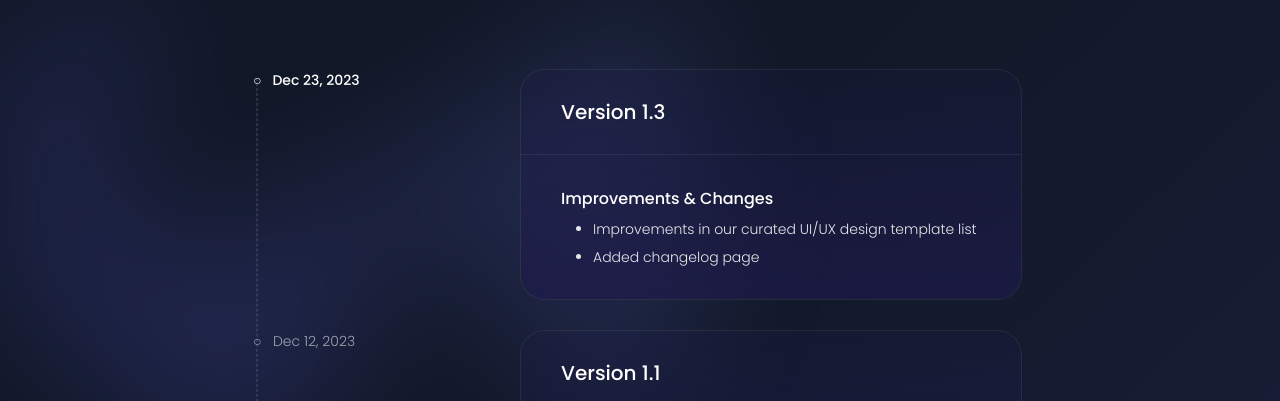
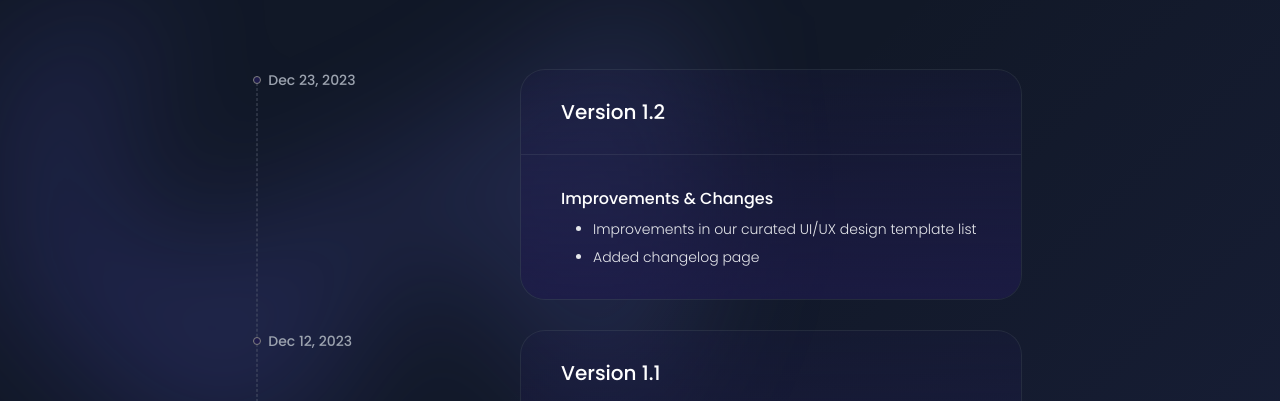
Before and after one commit to irakli2206/gravette-landing-page, a React (Vite) app: page /changelog in a window 1280 px wide. Shown: the part 362-763 px from the top of the page. Built offline with nearby package versions, Linux system fonts and the light colour scheme.

Commit message:
added changelog animation

```diff
--- a/src/components/changelog/ChangelogCard.tsx
+++ b/src/components/changelog/ChangelogCard.tsx
@@ -1,3 +1,4 @@
+import { motion } from "framer-motion"
 
 type Props = {
   version: string
@@ -8,7 +9,22 @@ type Props = {
 
 const ChangelogCard = ({ version, date, improvements, bugfixes }: Props) => {
   return (
-    <div className="relative z-50 rounded-3xl ring-1 ring-gray-500/20  bg-gradient-to-b from-indigo-950/20 to-indigo-950/70  md:min-w-[500px] overflow-hidden" >
+
+    <motion.div
+      key={date}
+      initial={{
+        opacity: 0,
+        x: -30
+      }}
+      whileInView={{
+        opacity: 1,
+        x: 0
+      }}
+      transition={{
+        bounce: 0
+      }}
+      viewport={{ once: true }}
+      className="relative z-50 rounded-3xl ring-1 ring-gray-500/20  bg-gradient-to-b from-indigo-950/20 to-indigo-950/70  md:min-w-[500px] overflow-hidden" >
       <div className="relative z-10">
         <div className="px-10 py-7 text-xl font-medium  ">{version}</div>
         {(improvements || bugfixes) && <div className="h-[1px] w-full bg-gray-500/20 "></div>}
@@ -16,18 +32,18 @@ const ChangelogCard = ({ version, date, improvements, bugfixes }: Props) => {
         {improvements && <div className="px-10 pt-8 pb-8 " >
           <h1 className="font-medium pb-2">Improvements & Changes</h1>
           <ul className="list-disc flex flex-col gap-2">
-            {improvements.map(improvement => <li className="font-light text-sm ml-8 text-gray-200">{improvement}</li>)}
+            {improvements.map((improvement, i) => <li key={i} className="font-light text-sm ml-8 text-gray-200">{improvement}</li>)}
           </ul>
         </div>}
 
         {bugfixes && <div className="px-10 pb-8">
           <h1 className="font-medium pb-2">Bugfixes</h1>
           <ul className="list-disc flex flex-col gap-2">
-            {bugfixes.map(bugfix => <li className="font-light text-sm ml-8 text-gray-200">{bugfix}</li>)}
+            {bugfixes.map((bugfix, i) => <li key={i} className="font-light text-sm ml-8 text-gray-200">{bugfix}</li>)}
           </ul>
         </div>}
       </div>
-    </div>
+    </motion.div>
   )
 }
 
--- a/src/components/home/Testimonials.tsx
+++ b/src/components/home/Testimonials.tsx
@@ -86,20 +86,20 @@ const Testimonials = () => {
             <div className='relative max-w-screen-2xl mx-auto '>
                 <div className="absolute bg-gradient-to-b from-transparent to-gray-900 from-40% to-90%  z-50 w-full h-full pointer-events-none"></div>
                 <div className='grid md:grid-cols-2 xl:grid-cols-4 xl:grid-flow-col  relative gap-8 mt-16 bottom-4 z-10'>
-                    <motion.div viewport={{once: true, amount: 0.6}} variants={container} initial="hidden"
+                    <motion.div viewport={{once: true }} variants={container} initial="hidden"
                         whileInView="show" className="  sm:col-span-2 row-end-1 col-start-1 xl:col-start-2">
                         <Testimonial {...testimonialData[0]} isMain={true} />
                     </motion.div>
 
                     <div className="contents">
-                        <motion.div variants={container} viewport={{once: true, amount: 0.6}} initial="hidden"
+                        <motion.div variants={container} viewport={{once: true }} initial="hidden"
                             whileInView="show"
                             className='row-span-2 space-y-8'>
                             <Testimonial {...testimonialData[1]} />
                             <Testimonial {...testimonialData[2]} />
                             <Testimonial {...testimonialData[3]} />
                         </motion.div>
-                        <motion.div viewport={{once: true, amount: 0.6}} variants={container} initial="hidden"
+                        <motion.div viewport={{once: true }} variants={container} initial="hidden"
                             whileInView="show" className='row-start-1 space-y-8'>
                             <Testimonial {...testimonialData[4]} />
                             <Testimonial {...testimonialData[5]} />
@@ -107,12 +107,12 @@ const Testimonials = () => {
                     </div>
 
                     <div className=" hidden sm:contents">
-                        <motion.div viewport={{once: true, amount: 0.6}} variants={container} initial="hidden"
+                        <motion.div viewport={{once: true }} variants={container} initial="hidden"
                             whileInView="show" className='row-start-1 space-y-8'>
                             <Testimonial {...testimonialData[6]} />
                             <Testimonial {...testimonialData[7]} />
                         </motion.div>
-                        <motion.div viewport={{once: true, amount: 0.6}} variants={container} initial="hidden"
+                        <motion.div viewport={{once: true }} variants={container} initial="hidden"
                             whileInView="show" className='row-span-2 space-y-8'>
                             <Testimonial {...testimonialData[8]} />
                             <Testimonial {...testimonialData[9]} />
--- a/src/pages/Changelog.tsx
+++ b/src/pages/Changelog.tsx
@@ -1,14 +1,15 @@
-import { motion } from "framer-motion"
+import { distance, motion } from "framer-motion"
 import { PiInfo } from "react-icons/pi";
 import ChangelogCard from "../components/changelog/ChangelogCard";
 import classNames from "classnames";
 import CardBG from '../assets/card-bg.svg'
+import { useEffect, useRef, useState } from "react";
+import { FaRegCircle } from "react-icons/fa";
 
-const Changelog = () => {
 const changelogData = [
 
     {
-            version: "Version 1.3",
+        version: "Version 1.2",
         date: "Dec 23, 2023",
         improvements: [
             "Improvements in our curated UI/UX design template list",
@@ -33,6 +34,49 @@ const Changelog = () => {
         version: "Website Launch"
     },
 ]
+
+
+const Changelog = () => {
+    const [y, setY] = useState(0)
+    const [maxScrollY, setMaxScrollY] = useState(0)
+
+    useEffect(() => {
+        window.addEventListener('scroll', (event) => {
+            // console.log(window.screenY)
+            // console.log(window.scrollY)
+            let scrollY = window.scrollY
+            const maxScrollY = document.documentElement.scrollHeight - window.innerHeight;
+
+            setY(scrollY)
+            setMaxScrollY(maxScrollY)
+            let dates = document.getElementsByName('date')
+            let whiteLine = document.getElementById('white-line')
+            let distanceFromTop = 0
+            dates.forEach((date, i) => {
+                if (whiteLine) {
+                    let rect: any = date.getBoundingClientRect()
+                    let whiteLineRect = whiteLine?.getBoundingClientRect()
+                    if (i === 0) distanceFromTop = rect.top
+                    console.log('line', whiteLineRect.bottom)
+                    console.log(rect.bottom - (rect.height / 2))
+                    if (rect.bottom - (rect.height / 2) < whiteLineRect.bottom) {
+                        date.style.color = 'white '
+                        date.style.fontWeight = 'medium '
+                        //@ts-ignore
+                        date.children.item(0).style.borderColor = 'white'
+                        // let dateChildren = document.querySelectorAll('[name=')
+                    }
+                    else {
+                        date.style.color = 'rgb(156 163 175 / var(--tw-text-opacity))'
+                        //@ts-ignore
+                        date.children.item(0).style.borderColor = 'gray'
+                    }
+                }
+
+            })
+        })
+    }, [])
+
 
     return (
         <motion.div
@@ -64,7 +108,10 @@ const Changelog = () => {
             <section className="relative z-40 max-w-screen-xl   px-4 h-full mx-auto ">
 
 
-                <div className="relative  rounded-3xl ring-1 ring-gray-400/20 w-full bg-indigo-900/20  overflow-hidden">
+                <motion.div
+
+
+                    className="relative  rounded-3xl ring-1 ring-gray-400/20 w-full bg-indigo-900/20  overflow-hidden">
                     <div className="flex relative justify-center items-center overflow-hidden py-10  w-full h-full">
                         <div
                             className="absolute inset-x-0 h-full z-10 transform-gpu overflow-hidden blur-3xl sm:top-0"
@@ -83,21 +130,31 @@ const Changelog = () => {
                     <div className="flex items-center px-4 py-6 text-slate-400 font-light font-poppins  italic"><PiInfo size={20} className='mr-2' />
                         A changelog of the latest <span className="text-white font-medium px-1">Gravette</span> feature releases, updates and bug fixes
                     </div>
-                </div>
+                </motion.div>
 
 
-                <div className="flex relative z-10 mt-20 max-w-3xl mx-auto justify-between items-center">
+                <div className="flex sticky h-auto z-10 mt-20 max-w-3xl mx-auto justify-between items-center">
                     <div
-                        className="absolute left-0 top-2 h-full border border-gray-500/30 border-dashed "
-                    />
+                        className="absolute left-0 top-2 h-full"
+                    >
+                        <div className="h-full border
+                         border-gray-500/30
+                        border-dashed absolute z-10 "></div>
+                        <div id='white-line' className={`  border
+                         border-white absolute z-20
+                        border-dashed` } style={{ height: `${y / maxScrollY * 100}%` }} ></div>
+                    </div>
 
                     <div className="relative -ms-[3px] gap-8 flex flex-col w-full justify-between">
                         {changelogData.map((log, i) => {
 
-                            return <div className="flex justify-between w-full">
-                                <div className={classNames("text-sm font-medium", {
-                                    'text-gray-400 !font-light': i !== 0
-                                })}>○ &nbsp; {log.date}</div>
+                            return <div key={i} className="flex justify-between w-full">
+                                {/* @ts-ignore */ }
+                                <div name='date' key={i} className={classNames("flex h-fit items-center text-sm font-medium relative z-50", {
+
+                                })}>
+                                    <div className="rounded-full border border-gray-400 w-2 h-2 bg-indigo-950 "></div>
+                                    &nbsp; {log.date}</div>
                                 {log.version && <ChangelogCard {...log} />}
                             </div>
                         })}
```
Lines whose indentation alone changed are shown as unchanged.
